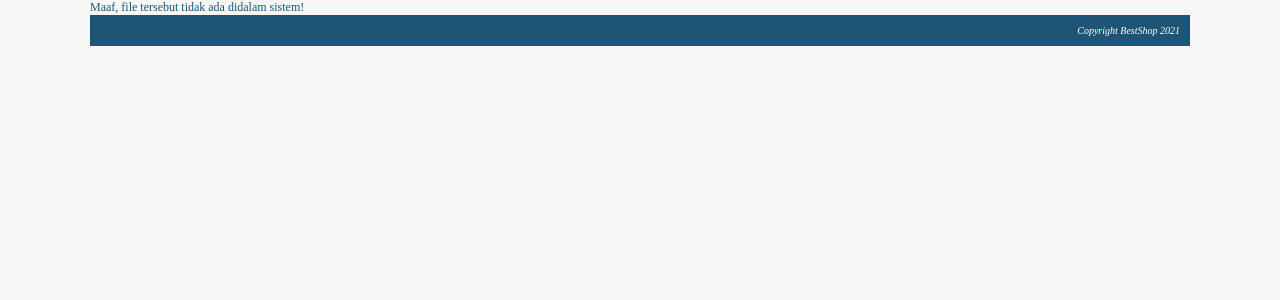
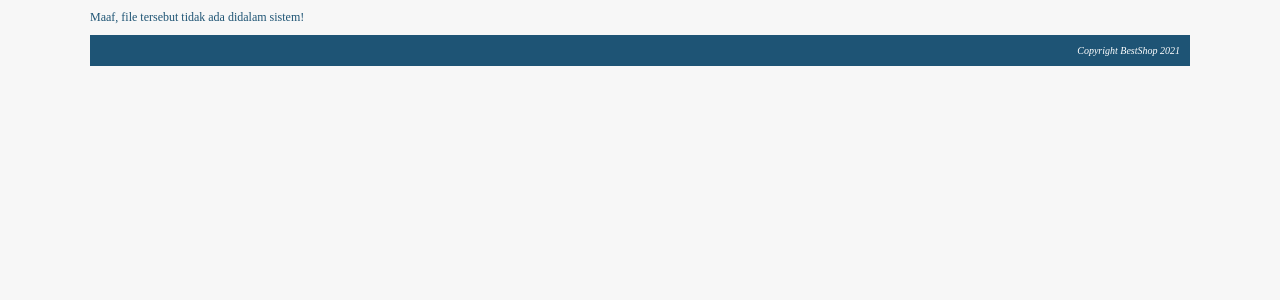
Before and after one commit to fikrykri/bestshop_ecommerce, a PHP site: page /bestshop_ecommerce/ in a window 1280 px wide. Shown: the part 127-427 px from the top of the page. Run offline with PHP 8.4, Linux system fonts and the light colour scheme.

Commit message:
add styling content

```diff
--- a/css/style.css
+++ b/css/style.css
@@ -51,12 +51,18 @@ body {
   vertical-align: bottom;
 }
 
+/* Content Layout */
+#content {
+  padding: 10px 0px;
+  overflow: hidden;
+}
+
+/* Footer layout */
 #footer {
   background: #1e5475;
   padding: 10px;
 }
 
-/* Footer layout */
 #footer p {
   color: white;
   text-align: right;
```
